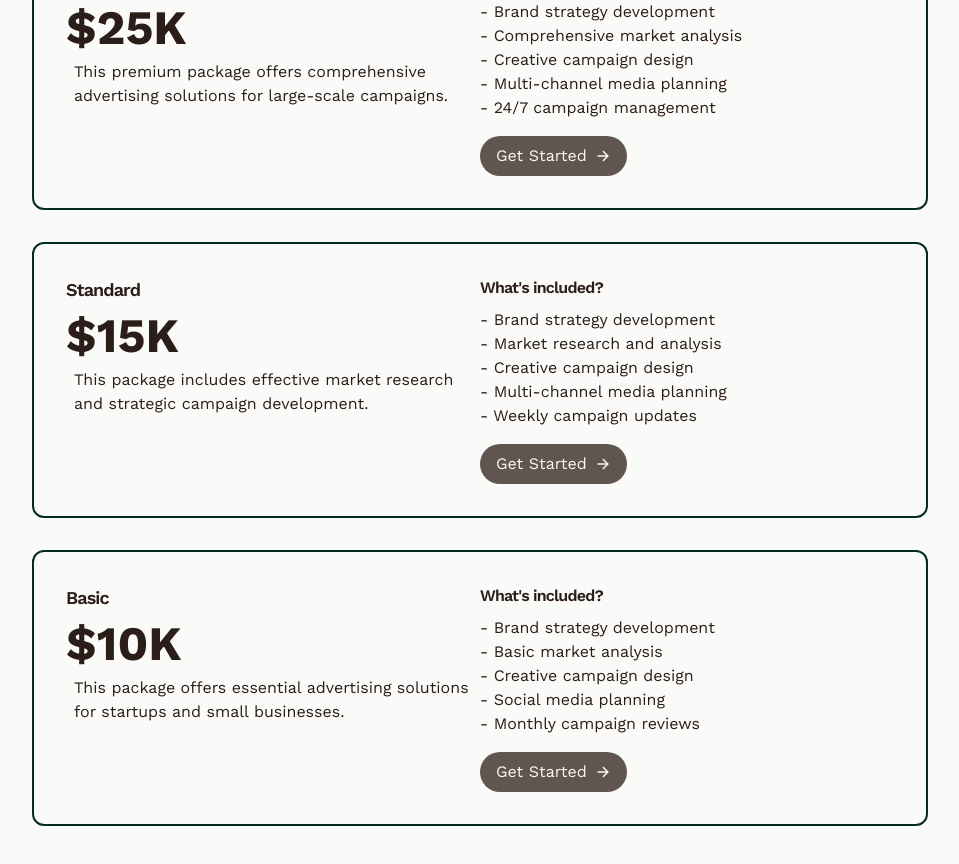
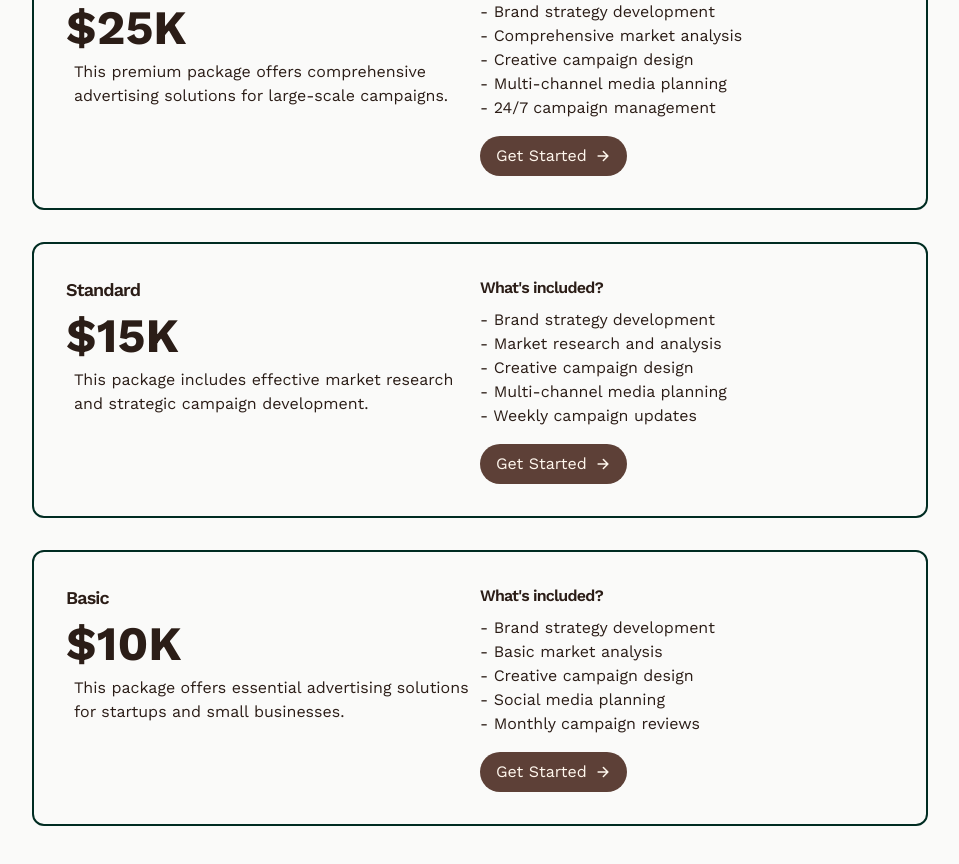
Before and after one commit to Gabrielmgb/projeto-ad-carrot-agency, a React (Vite) app: page / in a window 1280 px wide. Shown: the part 4700-5564 px from the top of the page, without its empty margins (160-1119 px from the left). Built offline with nearby package versions, Linux system fonts and the light colour scheme.

Commit message:
pricing button color

```diff
--- a/src/components/AdAgencyPackages.jsx
+++ b/src/components/AdAgencyPackages.jsx
@@ -42,7 +42,7 @@ const AdAgencyPackages = () => {
                   ))}
                 </ul>
                 <div>
-                  <button className="flex items-center gap-2 rounded-full bg-lightBrown px-4 py-2 text-orange-50 hover:bg-orange duration-200 cursor-pointer">
+                  <button className="flex items-center gap-2 rounded-full bg-brown px-4 py-2 text-orange-50 hover:bg-orange duration-200 cursor-pointer">
                     <span>Get Started</span>
                     <IoArrowForward />
                   </button>
```
